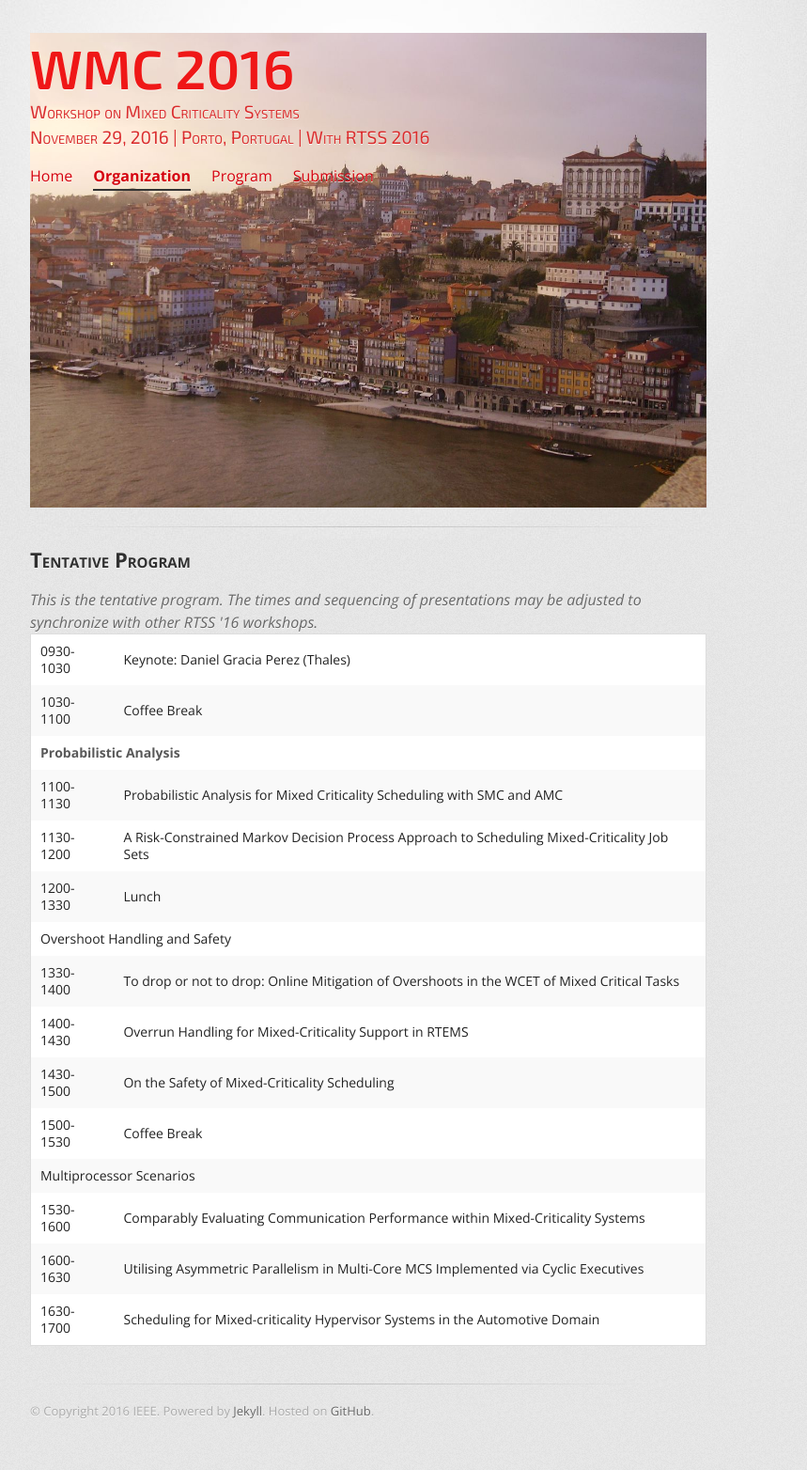
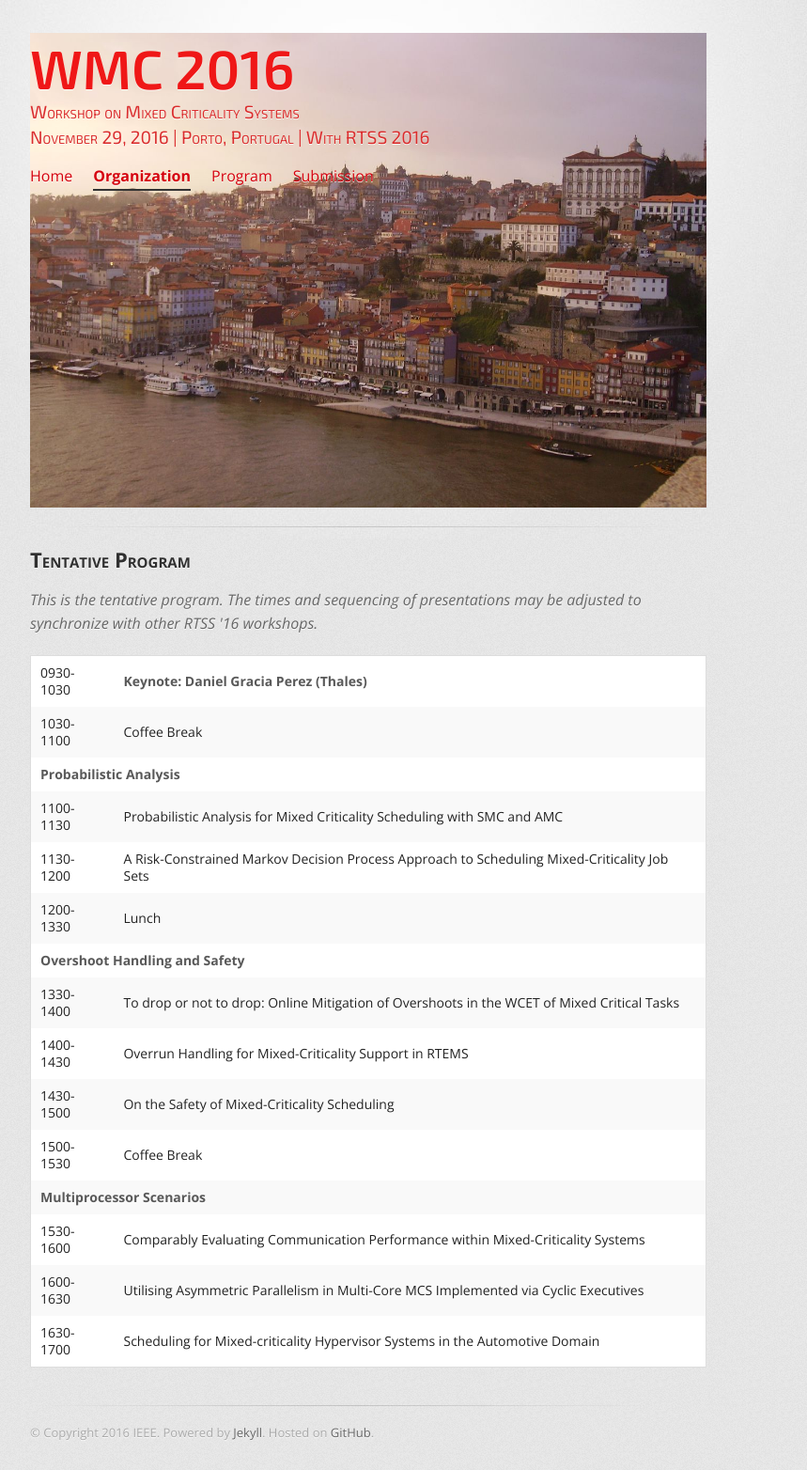
Before and after one commit to GSathish/wmc2016, a Jekyll site: the page built from program/index.html, in a window 1280 px wide. Shown: the whole page at 94% size, without its empty margins (248-1107 px from the left). Built offline with Jekyll 4.4.1, drawn with Linux system fonts in a browser that asks for light colours; before the commit the page ends 1541 px from its top, so only the background shows below that.

```diff
--- a/program/index.html
+++ b/program/index.html
@@ -7,12 +7,12 @@ description: LCTES 2015 Organizing Committee
 
 <h2>Tentative Program</h2>
 
-<em>This is the tentative program. The times and sequencing of presentations may be adjusted to synchronize with other RTSS '16 workshops.</em>
+<p><em>This is the tentative program. The times and sequencing of presentations may be adjusted to synchronize with other RTSS '16 workshops.</em></p>
 
 <table>
   <tr>
     <td>0930-1030</td>
-    <td>Keynote: Daniel Gracia Perez (Thales)</td>
+    <td><strong>Keynote: Daniel Gracia Perez (Thales)</strong></td>
   </tr>
   <tr>
     <td>1030-1100</td>
@@ -28,12 +28,12 @@ description: LCTES 2015 Organizing Committee
     <td>1130-1200</td><td>A Risk-Constrained Markov Decision Process Approach to Scheduling Mixed-Criticality Job Sets</td>
   </tr>
   <tr><td>1200-1330</td><td>Lunch</td></tr>
-  <tr><td colspan="2">Overshoot Handling and Safety</td></tr>
+  <tr><td colspan="2"><strong>Overshoot Handling and Safety</strong></td></tr>
   <tr><td>1330-1400</td><td>To drop or not to drop: Online Mitigation of Overshoots in the WCET of Mixed Critical Tasks</td></tr>
   <tr><td>1400-1430</td><td>Overrun Handling for Mixed-Criticality Support in RTEMS</td></tr>
   <tr><td>1430-1500</td><td>On the Safety of Mixed-Criticality Scheduling</td></tr>
   <tr><td>1500-1530</td><td>Coffee Break</td></tr>
-  <tr><td colspan="2">Multiprocessor Scenarios</td></tr>
+  <tr><td colspan="2"><strong>Multiprocessor Scenarios</strong></td></tr>
   <tr><td>1530-1600</td><td>Comparably Evaluating Communication Performance within Mixed-Criticality Systems</td></tr>
   <tr><td>1600-1630</td><td>Utilising Asymmetric Parallelism in Multi-Core MCS Implemented via Cyclic Executives</td></tr>
   <tr><td>1630-1700</td><td>Scheduling for Mixed-criticality Hypervisor Systems in the Automotive Domain</td></tr>
```
